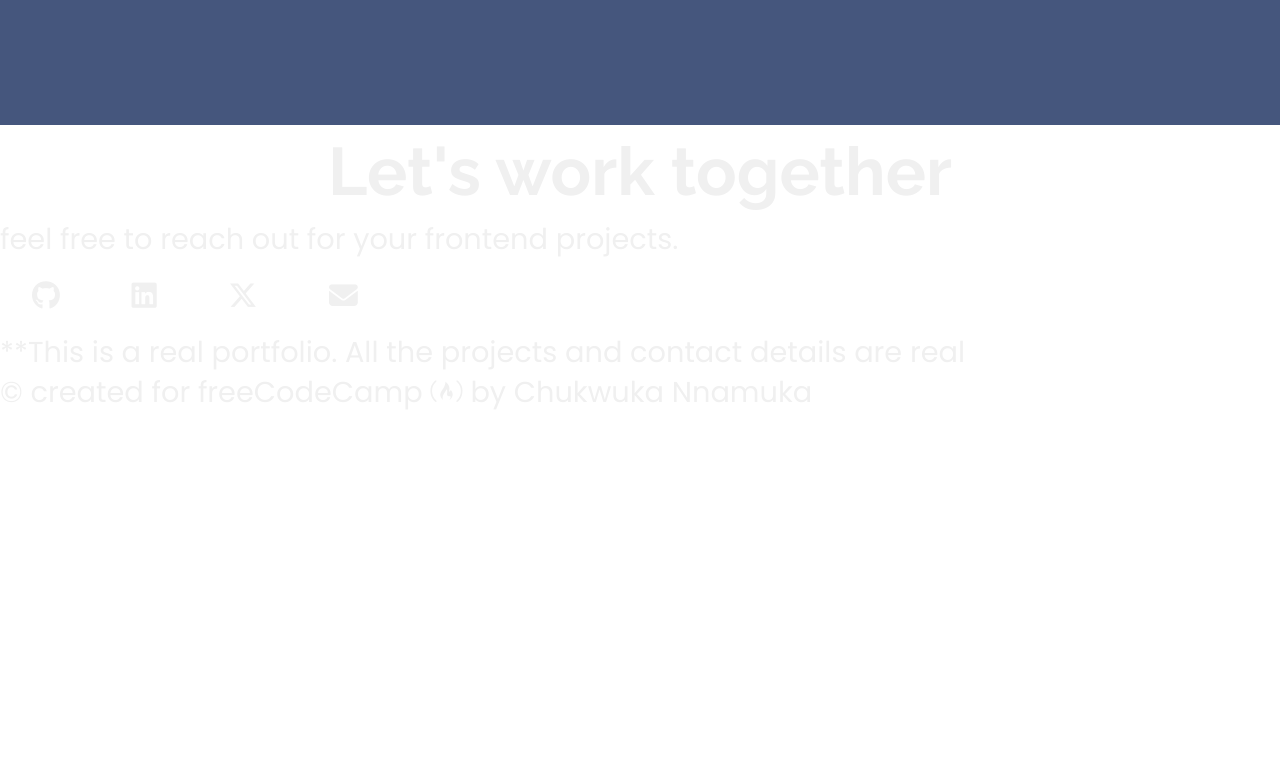
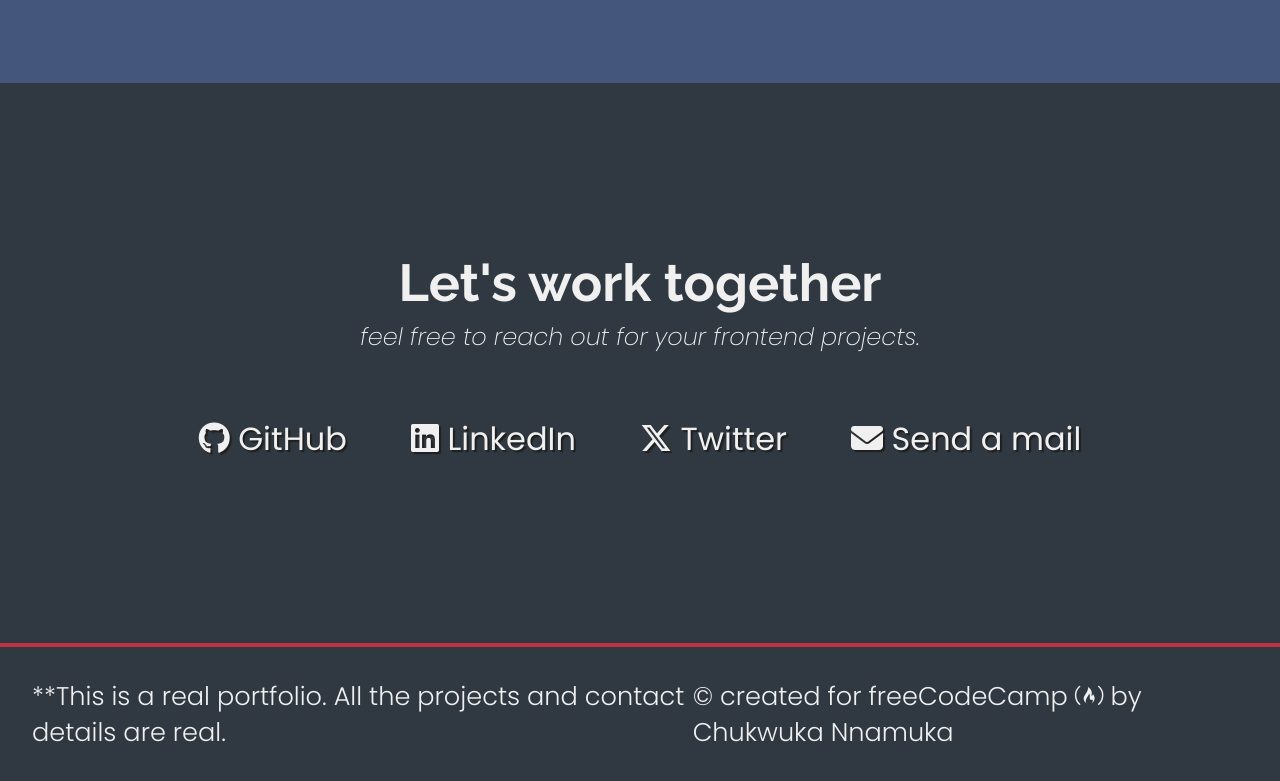
Before and after one commit to Nnamuka01/Portfolio-FCC, a plain HTML site: page index.html in a window 1280 px wide. Shown: the part 2264-3045 px from the top of the page. Before the commit the page ends 2677 px from the top, so only its background shows below. Drawn offline with Linux system fonts and the light colour scheme.

Commit message:
finally completed all the styles

```diff
--- a/index.html
+++ b/index.html
@@ -76,21 +76,25 @@
             <div class="contact-links">
                 <a href="https://github.com/Nnamuka01" target="_blank" id="profile-link" class="btn contact-details">
                     <i class="fa-brands fa-github"></i>
+                GitHub
                 </a>
                 <a href="https://www.linkedin.com/in/nnamuka-chukwuka-717038286/" target="_blank" class="btn contact-details">
                     <i class="fa-brands fa-linkedin"></i>
+                LinkedIn
                 </a>
                 <a href="https://x.com/Kakatrenches" target="_blank" class="btn contact-details">
                     <i class="fa-brands fa-x-twitter"></i>
+                Twitter
                 </a>
                 <a href="mailto:govanokaka22@gmail.com" target="_blank" class="btn contact-details">
                     <i class="fa-solid fa-envelope"></i>
+                Send a mail
                 </a>
             </div>
         </section>
     </main>
     <footer>
-        <p>**This is a real portfolio. All the projects and contact details are real</p>
+        <p>**This is a real portfolio. All the projects and contact details are real.</p>
         <p>&copy; created for
             <a href="https://www.freecodecamp.org/" target="_blank">freeCodeCamp</a>
             <i class="fa-brands fa-free-code-camp"></i>
--- a/styles.css
+++ b/styles.css
@@ -15,7 +15,7 @@ html {
 body {
     font-family: Poppins, sans-serif;
     font-weight: 400;
-    font-size: 1.8rem;
+    font-size: 1.6rem;
     line-height: 1.4;
     color: var(--main-white);
 }
@@ -40,7 +40,7 @@ ul {
 .nav-list a {
     display: block;
     padding: 2rem;
-    font-size: 1.3rem;
+    font-size: 1.1rem;
 }
 a {
     text-decoration: none;
@@ -61,15 +61,15 @@ a {
 }
 h1, h2 {
     font-family: Raleway, sans-serif;
-    font-size: 4rem;
+    font-size: 3rem;
     font-weight: 700;
     text-align: center;
 }
 h2 {
-    font-size: 4.2rem;
+    font-size: 3.25rem;
 }
 #welcome-section p {
-    font-size: 2rem;
+    font-size: 1.75rem;
     font-weight: 200;
     font-style: italic;
     color: var(--main-red);
@@ -154,20 +154,49 @@ img {
     transform: translateX(0);
     transition: transform 0.3s ease-out;
 }
-
-
-
-
-
-
-
-
-
-
-
-
-
-
+#contact {
+    display: flex;
+    flex-direction: column;
+    justify-content: center;
+    align-items: center;
+    text-align: center;
+    width: 100%;
+    height: 70vh;
+    padding: 0 1.5rem;
+    background: var(--main-gray);
+}
+.contact-header > p {
+    font-style: italic;
+    font-weight: 200;
+    font-size: 1.5rem;
+}
+.contact-links {
+    display: flex;
+    justify-content: center;
+    flex-wrap: wrap;
+    width: 100%;
+    max-width: 980px;
+    margin-top: 3rem;
+}
+.contact-links a {
+    transition: transform 0.3s ease-out;
+}
+.contact-links a:hover {
+    transform: translateY(5px);
+}
+.contact-details {
+    font-size: 2rem;
+    text-shadow: 2px 2px 1px #1f1f1f;
+    transition: transform 0.3s ease-out;
+}
+footer {
+    display: flex;
+    font-weight: 300;
+    justify-content: space-evenly;
+    padding: 2rem;
+    background: var(--main-gray);
+    border-top: 4px solid var(--main-red);
+}
 
 @media (max-width: 61.25em) {
     html {
```
